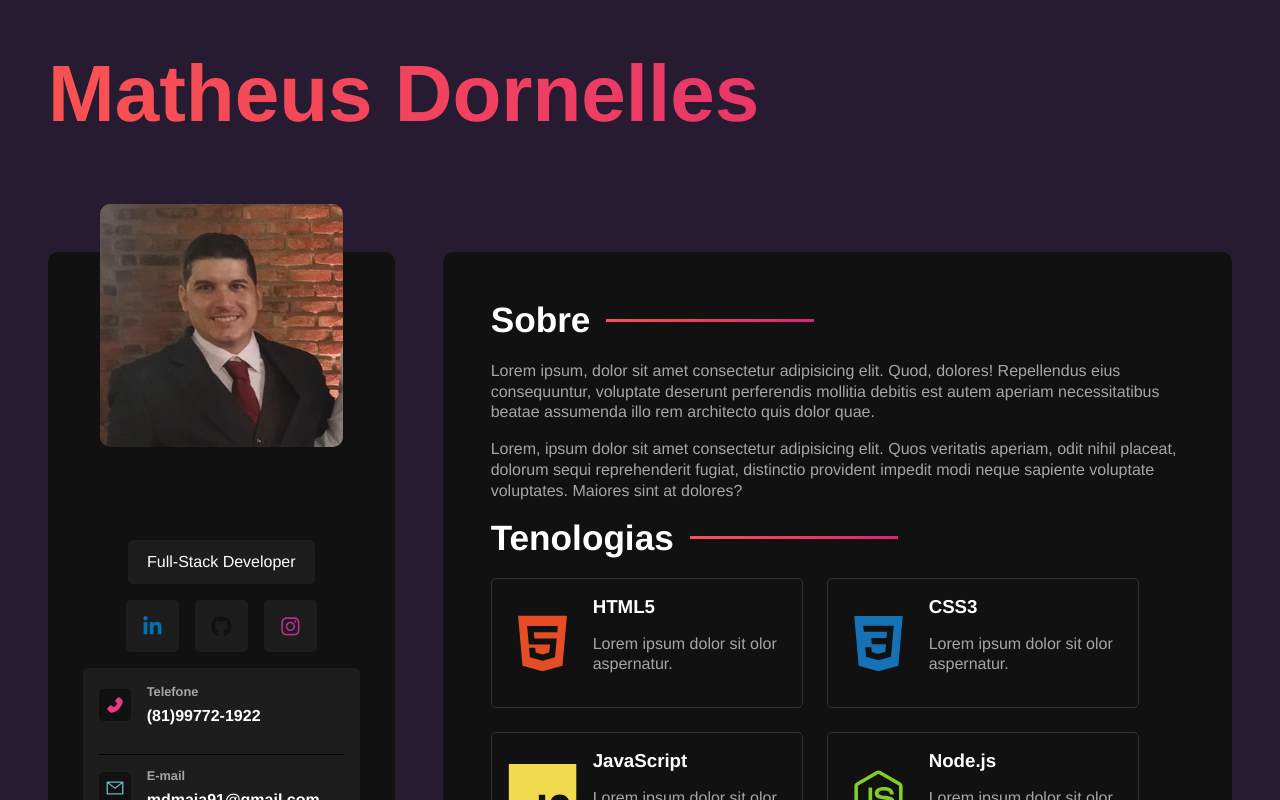
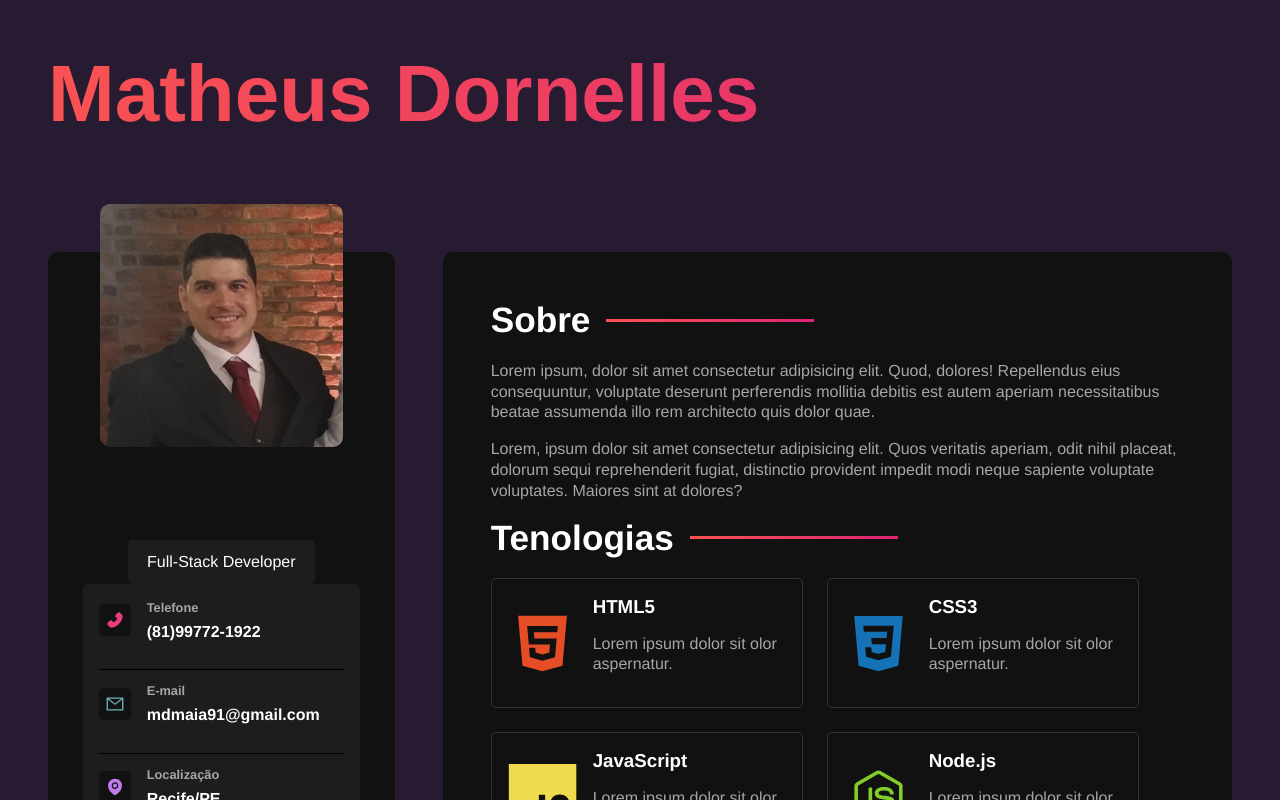
Before and after one commit to matheusDornelles/Portfolio, a React (Vite) app in the folder react-sass/: page / in a window 1280 px wide. Shown: the top 800 px of the page. Built offline with nearby package versions, Linux system fonts and the light colour scheme.

Commit message:
ajuste na funcao de social networks

```diff
--- a/react-sass/src/components/SocialNetworks.jsx
+++ b/react-sass/src/components/SocialNetworks.jsx
@@ -9,16 +9,28 @@ const socialNetworks = [
 ];
 
 const SocialNetworks = () => {
-    return (
-        <section id="social-networks">
-          {socialNetworks.map((network) => (
-            <a href="https://www.linkedin.com/in/matheus-dornelles-02942791/"  className="social-btn" id={network.name} key={network.name}>
+  getSocialNetwork(socialNetworks);
+}
+
+function getSocialNetwork(socialNetworks) {
+  socialNetworks.map(network => {
+    if (network.name == "github") {
+      return ((<section id="social-networks">
+
+        <a href="https://github.com/matheusDornelles" className="social-btn" id={network.name} key={network.name}>
           {network.icon}
         </a>
-          ))}
 
-        </section>
-    );
+      </section>));
+    } else if (network.name == "linkedin") {
+      return (<a href="https://www.linkedin.com/in/matheus-dornelles-02942791/" className="social-btn" id={network.name} key={network.name}>
+        {network.icon}
+      </a>)
+
+    }
+  })
 }
 
+// TODO alterar condicional if else para usar filter do array. mudar function para arrow function
+
 export default SocialNetworks
```
Lines whose indentation alone changed are shown as unchanged.
